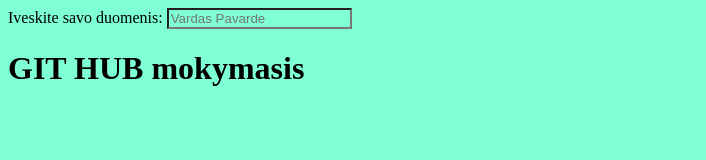
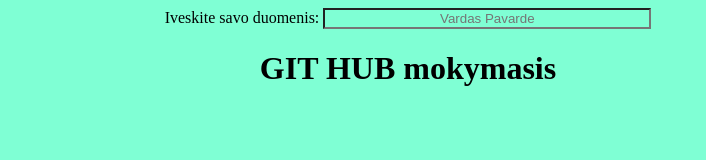
Before and after one commit to Argorass/Git-test, a plain HTML site: page index.html in a window 1280 px wide. Shown: the whole page, without its empty margins (0-706 px from the left). Drawn offline with Linux system fonts and the light colour scheme.

Commit message:
Aligned content

```diff
--- a/index.html
+++ b/index.html
@@ -9,7 +9,7 @@
   <body>
     <div>
       <label for="input" id="label">Iveskite savo duomenis:</label>
-      <input type="text" placeholder="Vardas Pavarde">
+      <input type="text" id="input" placeholder="Vardas Pavarde">
     </div>
     <p><h1>GIT HUB mokymasis</h1></p>
   </body>
--- a/styles.css
+++ b/styles.css
@@ -1,4 +1,10 @@
 * {
   background-color: aquamarine;
   color: black;
+  width: 100vh;
+  text-align: center;
 }
+
+#input {
+  width: 20rem;
+}
```
